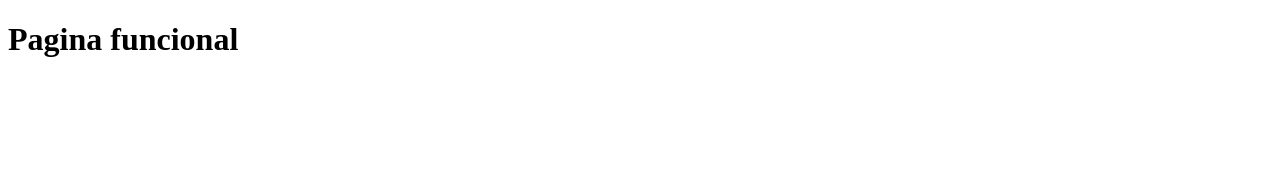
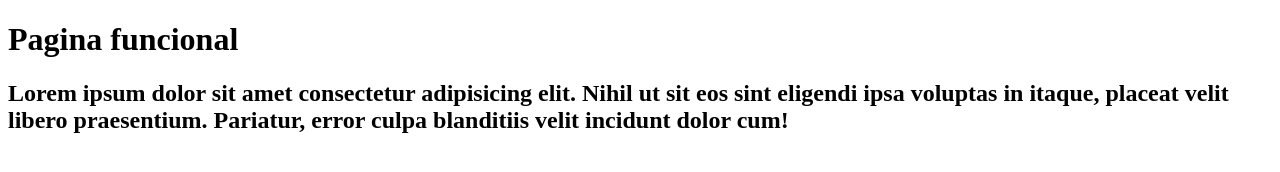
Before and after one commit to AOrazioA/eliminar_prueba, a plain HTML site: page index.html in a window 1280 px wide. Drawn offline with Linux system fonts and the light colour scheme.

Commit message:
se modifica index y agrega h2

```diff
--- a/index.html
+++ b/index.html
@@ -7,6 +7,7 @@
 </head>
 <body>
     <h1>Pagina funcional</h1>
+    <h2>Lorem ipsum dolor sit amet consectetur adipisicing elit. Nihil ut sit eos sint eligendi ipsa voluptas in itaque, placeat velit libero praesentium. Pariatur, error culpa blanditiis velit incidunt dolor cum!</h2>
 </body>
 
 </html>
```
